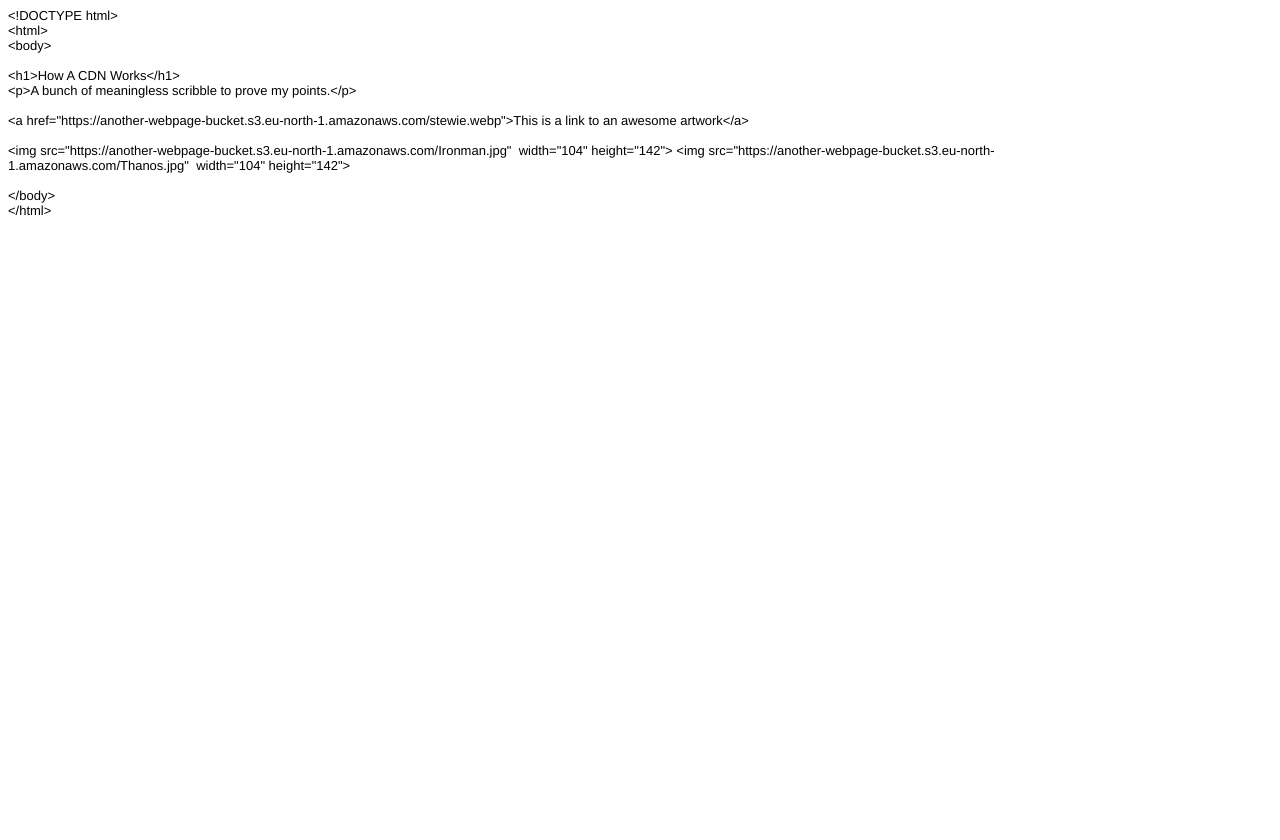
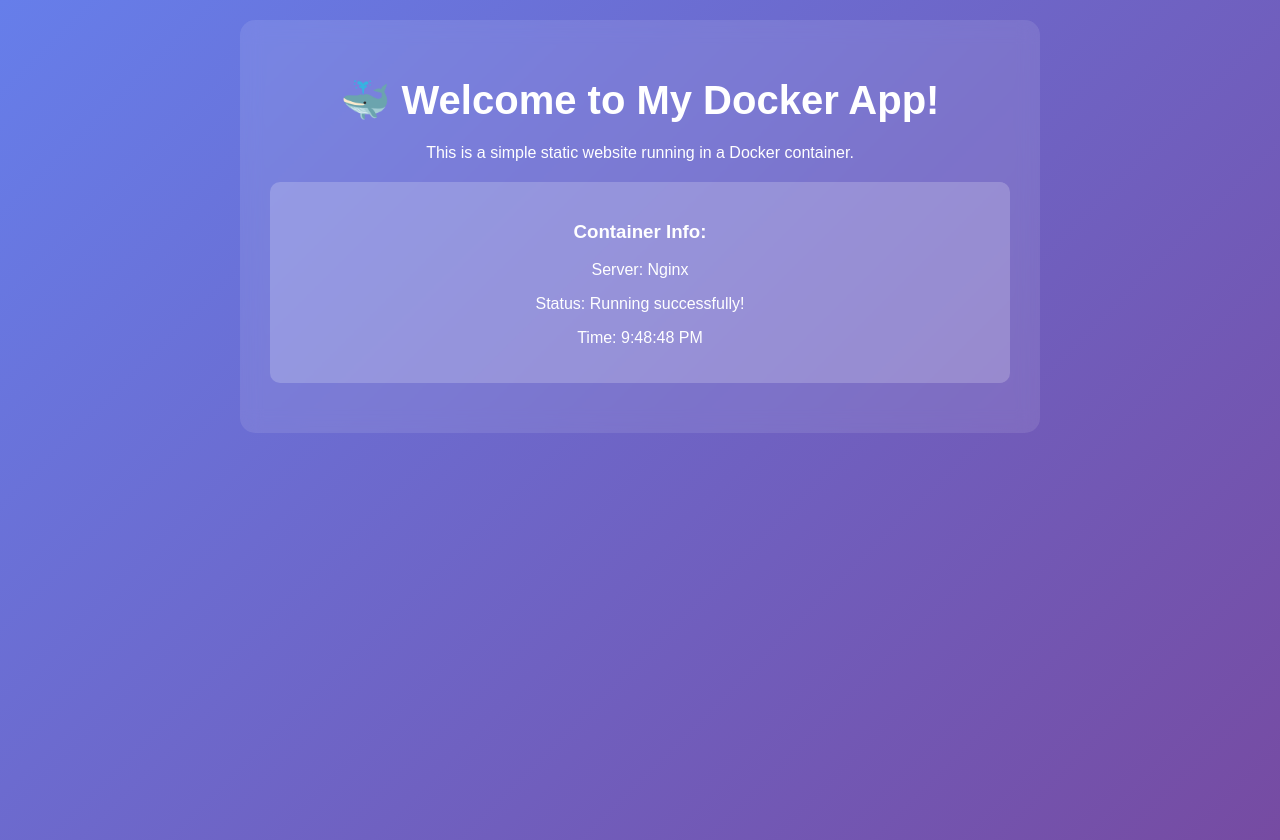
Before and after one commit to freelance160/static-webpage, a plain HTML site: page index.html in a window 1280 px wide. Before the commit the page ends 800 px from the top, so only its background shows below. Drawn offline with Linux system fonts and the light colour scheme.

Commit message:
updated webpage html

```diff
--- a/index.html
+++ b/index.html
@@ -1,29 +1,56 @@
-<!DOCTYPE html PUBLIC "-//W3C//DTD HTML 4.01//EN" "http://www.w3.org/TR/html4/strict.dtd">
-<html>
+<!DOCTYPE html>
+<html lang="en">
 <head>
-  <meta http-equiv="Content-Type" content="text/html; charset=utf-8">
-  <meta http-equiv="Content-Style-Type" content="text/css">
-  <title></title>
-  <meta name="Generator" content="Cocoa HTML Writer">
-  <meta name="CocoaVersion" content="2575.4">
-  <style type="text/css">
-    p.p1 {margin: 0.0px 0.0px 0.0px 0.0px; font: 13.0px 'Helvetica Neue'}
-    p.p2 {margin: 0.0px 0.0px 0.0px 0.0px; font: 13.0px 'Helvetica Neue'; min-height: 15.0px}
-  </style>
+    <meta charset="UTF-8">
+    <meta name="viewport" content="width=device-width, initial-scale=1.0">
+    <title>My Docker App</title>
+    <style>
+        body {
+            font-family: Arial, sans-serif;
+            max-width: 800px;
+            margin: 0 auto;
+            padding: 20px;
+            background: linear-gradient(135deg, #667eea 0%, #764ba2 100%);
+            color: white;
+            min-height: 100vh;
+        }
+        .container {
+            background: rgba(255, 255, 255, 0.1);
+            padding: 30px;
+            border-radius: 15px;
+            backdrop-filter: blur(10px);
+            text-align: center;
+        }
+        h1 {
+            font-size: 2.5em;
+            margin-bottom: 20px;
+        }
+        .info {
+            background: rgba(255, 255, 255, 0.2);
+            padding: 20px;
+            border-radius: 10px;
+            margin: 20px 0;
+        }
+    </style>
 </head>
 <body>
-<p class="p1">&lt;!DOCTYPE html&gt;</p>
-<p class="p1">&lt;html&gt;</p>
-<p class="p1">&lt;body&gt;</p>
-<p class="p2"><br></p>
-<p class="p1">&lt;h1&gt;How A CDN Works&lt;/h1&gt;</p>
-<p class="p1">&lt;p&gt;A bunch of meaningless scribble to prove my points.&lt;/p&gt;</p>
-<p class="p2"><br></p>
-<p class="p1">&lt;a href="https://another-webpage-bucket.s3.eu-north-1.amazonaws.com/stewie.webp"&gt;This is a link to an awesome artwork&lt;/a&gt;</p>
-<p class="p2"><br></p>
-<p class="p1">&lt;img src="https://another-webpage-bucket.s3.eu-north-1.amazonaws.com/Ironman.jpg"  width="104" height="142"&gt; &lt;img src="https://another-webpage-bucket.s3.eu-north-1.amazonaws.com/Thanos.jpg"  width="104" height="142"&gt;</p>
-<p class="p2"><br></p>
-<p class="p1">&lt;/body&gt;</p>
-<p class="p1">&lt;/html&gt;</p>
+    <div class="container">
+        <h1>🐳 Welcome to My Docker App!</h1>
+        <p>This is a simple static website running in a Docker container.</p>
+        <div class="info">
+            <h3>Container Info:</h3>
+            <p>Server: Nginx</p>
+            <p>Status: Running successfully!</p>
+            <p>Time: <span id="time"></span></p>
+        </div>
+    </div>
+
+    <script>
+        function updateTime() {
+            document.getElementById('time').textContent = new Date().toLocaleTimeString();
+        }
+        updateTime();
+        setInterval(updateTime, 1000);
+    </script>
 </body>
 </html>
```
